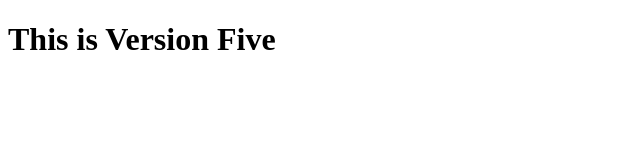
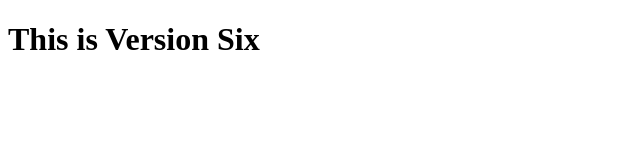
Before and after one commit to Aksa11/Myrepo, a plain HTML site: page index.html in a window 1280 px wide. Shown: the full height of the page, 0-640 px from the left. Drawn offline with Linux system fonts and the light colour scheme.

Commit message:
Six Version

```diff
--- a/index.html
+++ b/index.html
@@ -6,6 +6,6 @@
     <title>Document</title>
 </head>
 <body>
-    <h1>This is Version Five</h1>
+    <h1>This is Version Six</h1>
 </body>
 </html>
```
